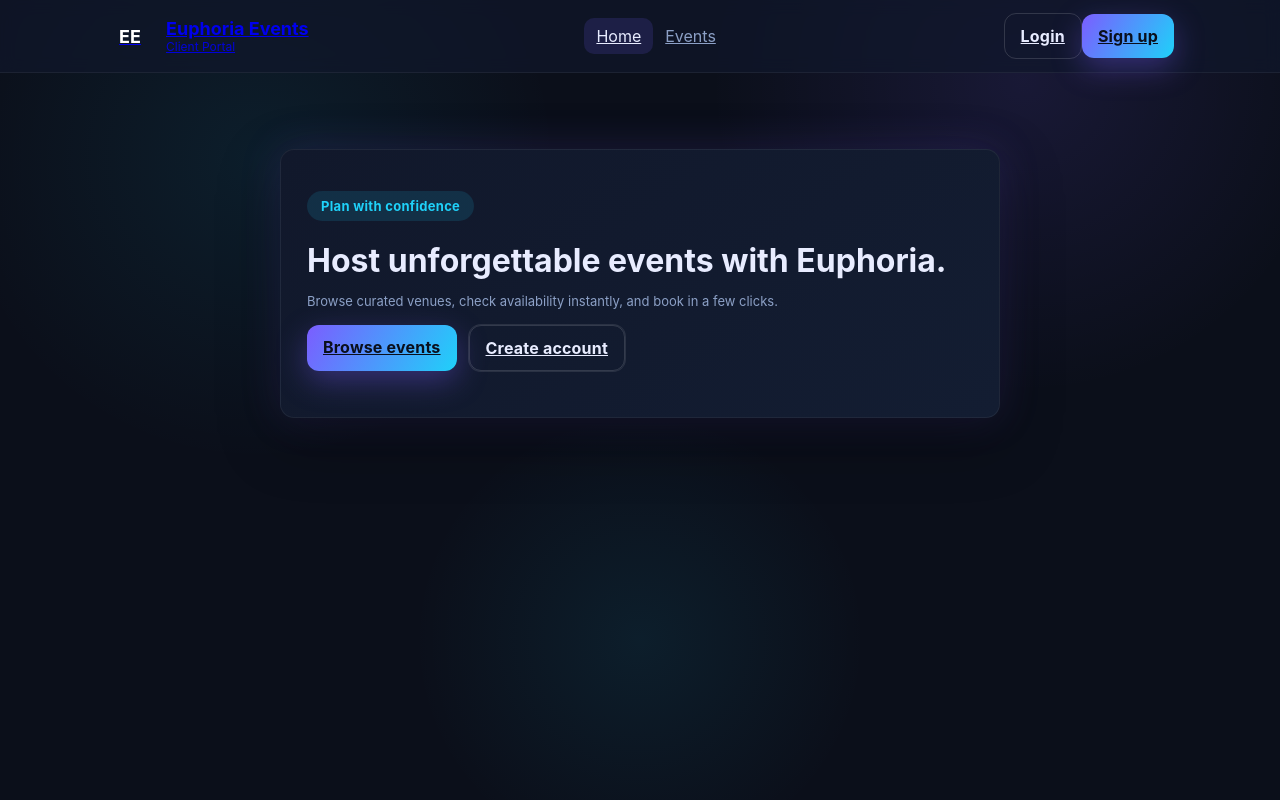
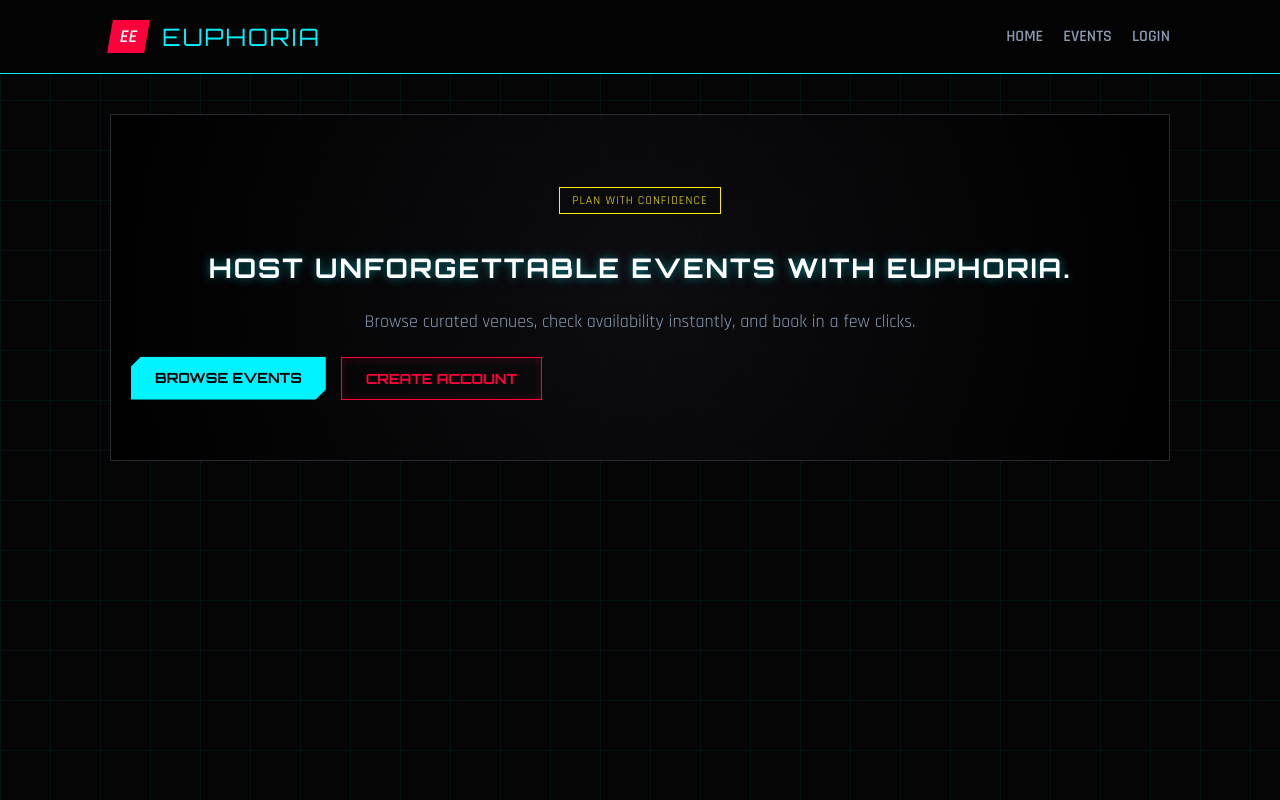
Before and after one commit to Shirincode-dot/event-management-system-project, a React (Vite) app in the folder event-management-client/: page / in a window 1280 px wide. Built offline with nearby package versions, Linux system fonts and the light colour scheme.

Commit message:
updated css styling, navbar, removed reduntant App.jsx and App.css

```diff
--- a/event-management-client/src/components/Navbar.jsx
+++ b/event-management-client/src/components/Navbar.jsx
@@ -1,41 +1,45 @@
-import { Link, useLocation, useNavigate } from 'react-router-dom';
+import { Link, useNavigate } from 'react-router-dom';
 import { useAuth } from '../context/AuthContext';
 
 export default function Navbar() {
-  const { isAuthed, user, logout } = useAuth();
-  const loc = useLocation();
+  const { user, logout } = useAuth();
   const nav = useNavigate();
 
-  const active = (p) => loc.pathname === p ? 'active' : '';
+  const handleLogout = () => {
+    logout();
+    nav('/');
+  };
 
   return (
-    <header className="nav">
-      <div className="nav-inner">
+    <header className="header">
+      <div className="header-inner">
+        {/* updated logo */}
         <Link to="/" className="brand">
           <div className="brand-badge">EE</div>
-          <div>
-            <div className="brand-title">Euphoria Events</div>
-            <div className="brand-sub">Client Portal</div>
-          </div>
+          <span className="brand-title">EUPHORIA</span>
         </Link>
+
+        {/* updated nav links */}
         <nav className="nav-links">
-          <Link className={active('/')} to="/">Home</Link>
-          <Link className={active('/events')} to="/events">Events</Link>
-          {isAuthed && <Link className={active('/bookings')} to="/bookings">My Bookings</Link>}
-        </nav>
-        <div className="nav-actions">
-          {isAuthed ? (
+          <Link to="/">Home</Link>
+          <Link to="/events">Events</Link>
+
+          {user ? (
             <>
-              <span className="muted">Hi, {user?.username || 'Guest'}</span>
-              <button className="btn ghost" onClick={() => { logout(); nav('/'); }}>Logout</button>
+              <Link to="/bookings">My Bookings</Link>
+              {/* updated logout */}
+              <button
+                onClick={handleLogout}
+                className="btn ghost"
+                style={{ padding: '5px 15px', fontSize: '14px', marginLeft: '10px' }}
+              >
+                LOGOUT
+              </button>
             </>
           ) : (
-            <>
-              <Link className="btn ghost" to="/login">Login</Link>
-              <Link className="btn solid" to="/register">Sign up</Link>
-            </>
+            <Link to="/login">Login</Link>
           )}
-        </div>
+        </nav>
       </div>
     </header>
   );
--- a/event-management-client/src/index.css
+++ b/event-management-client/src/index.css
@@ -1,252 +1,220 @@
-:root{
-  --bg: #0b0f1a;
-  --panel: #11182b;
-  --panel-2: #131d32;
-  --accent: #7b5dff;
-  --accent-2: #1fd1f9;
-  --text: #e8ecff;
-  --muted: #8ca0c6;
-  --shadow: 0 20px 60px rgba(0,0,0,0.35);
-  --radius: 14px;
+/* import tech fonts */
+@import url('https://fonts.googleapis.com/css2?family=Orbitron:wght@400;700&family=Rajdhani:wght@400;600&display=swap');
+
+:root {
+  /* color palette */
+  --bg: #050505;              /* black */
+  --panel: #0f0f13;           /* dark gray */
+  --panel-border: #2a2a35;
+
+  --neon-cyan: #00f3ff;       /* main - cyan */
+  --neon-pink: #ff003c;       /* secondary - pink */
+  --neon-yellow: #ffee00;     /* yellow highlights */
+
+  --text-main: #e0e0e0;
+  --text-muted: #8b9bb4;
+
   --max-width: 1100px;
+  --glow-cyan: 0 0 10px rgba(0, 243, 255, 0.5);
+  --glow-pink: 0 0 10px rgba(255, 0, 60, 0.5);
 }
 
-/* Reset */
-*{box-sizing:border-box}
-html,body,#root{height:100%}
-body{
-  margin:0;
-  font-family: "Inter", "Segoe UI", Roboto, Arial, sans-serif;
-  background: radial-gradient(circle at 20% 20%, rgba(31,209,249,0.08), transparent 25%),
-              radial-gradient(circle at 80% 10%, rgba(123,93,255,0.12), transparent 25%),
-              radial-gradient(circle at 50% 80%, rgba(31,209,249,0.08), transparent 25%),
-              var(--bg);
-  color: var(--text);
-  -webkit-font-smoothing: antialiased;
-}
-/* Top header */
-.header {
-  background: linear-gradient(90deg, rgba(214,181,136,0.12), rgba(198,192,185,0.08));
-  border-bottom: 1px solid rgba(112,94,70,0.06);
-  padding: 18px 24px;
-  display:flex;
-  align-items:center;
-  justify-content:center;
-}
-.header-inner{
-  max-width: var(--max-width);
-  width:100%;
-  display:flex;
-  align-items:center;
-  justify-content:space-between;
-  gap:16px;
-  margin:0 auto;
+/* 2. global resets and bg */
+* { box-sizing: border-box; }
+
+body {
+  margin: 0;
+  height: 100vh;
+  background-color: var(--bg);
+  color: var(--text-main);
+  font-family: 'Rajdhani', sans-serif; /* changed font to Rajdhani (it looks cool) */
+  font-size: 18px;
+
+  /* background */
+  background-image:
+    linear-gradient(rgba(0, 243, 255, 0.05) 1px, transparent 1px),
+    linear-gradient(90deg, rgba(0, 243, 255, 0.05) 1px, transparent 1px);
+  background-size: 50px 50px;
 }
 
-/* Brand */
-.brand {
-  display:flex;
-  align-items:center;
-  gap:12px;
-}
-.brand-badge{
-  height:48px;
-  width:48px;
-  border-radius:10px;
-  background: linear-gradient(135deg,var(--gold),var(--earth));
-  display:flex;
-  align-items:center;
-  justify-content:center;
-  box-shadow: var(--card-shadow);
-  color:white;
-  font-weight:700;
-  font-size:18px;
-}
-.brand-title{
-  font-size:18px;
-  font-weight:700;
-  color:var(--coffee);
-}
-.brand-sub{
-  font-size:12px;
-  color:var(--earth);
-  opacity:0.9;
+/* typography */
+h1, h2, h3, .brand-title {
+  font-family: 'Orbitron', sans-serif; /* header font */
+  text-transform: uppercase;
+  letter-spacing: 2px;
+  color: white;
 }
 
-/* Container */
-.container{
-  max-width: var(--max-width);
-  margin: 28px auto;
-  padding: 0 18px;
+h1 {
+  text-shadow: var(--glow-cyan);
 }
 
-/* Tab navigation (clean pill) */
-.nav { background: rgba(17,24,43,0.7); border-bottom: 1px solid rgba(255,255,255,0.06); backdrop-filter: blur(8px); }
-.nav-inner { max-width: var(--max-width); margin:0 auto; padding:12px 16px; display:flex; align-items:center; gap:18px; justify-content:space-between; }
-.nav-links a { padding:8px 12px; border-radius:10px; color: var(--muted); }
-.nav-links a.active { background: rgba(123,93,255,0.15); color: var(--text); }
-
-.tabs {
-  display:flex;
-  gap:12px;
-  margin-bottom:22px;
-  justify-content:center;
-  align-items:center;
-  flex-wrap:wrap;
-}
-.tab {
-  padding:10px 16px;
-  border-radius:999px;
-  background:transparent;
-  border:1px solid rgba(112,94,70,0.06);
-  cursor:pointer;
-  font-weight:600;
-  color:var(--earth);
-  transition: all .18s ease;
-}
-.tab:hover{ transform:translateY(-2px) }
-.tab.active{
-  background: linear-gradient(90deg,var(--gold),var(--earth));
-  color:white;
-  box-shadow: 0 6px 20px rgba(112,94,70,0.12);
+/* header and nav */
+.header {
+  background: rgba(5, 5, 5, 0.9);
+  border-bottom: 1px solid var(--neon-cyan);
+  padding: 20px 0;
+  position: sticky;
+  top: 0;
+  z-index: 100;
+  backdrop-filter: blur(5px);
 }
 
-/* Grid */
-.grid{
-  display:grid;
-  grid-template-columns: 1fr 1fr;
-  gap:20px;
-}
-@media (max-width:900px){
-  .grid{ grid-template-columns: 1fr; }
+.header-inner {
+  max-width: var(--max-width);
+  margin: 0 auto;
+  padding: 0 20px;
+  display: flex;
+  justify-content: space-between;
+  align-items: center;
 }
 
-/* Card */
-.card{
-  background: linear-gradient(180deg, white, var(--muted));
-  border-radius: var(--radius);
-  padding:18px;
-  box-shadow: var(--card-shadow);
-  border: 1px solid rgba(112,94,70,0.04);
+.brand { display: flex; gap: 15px; align-items: center; text-decoration: none; }
+.brand-title { font-size: 24px; color: var(--neon-cyan); margin: 0; }
+.brand-badge {
+  background: var(--neon-pink);
+  color: white;
+  padding: 5px 10px;
+  font-weight: bold;
+  transform: skew(-10deg); /* angled badge */
 }
-.card h3{ margin:0 0 12px 0; color:var(--earth) }
 
-/* Booking list */
-.booking-list{ display:flex; flex-direction:column; gap:12px; }
-.booking-item{
-  display:flex;
-  align-items:center;
-  justify-content:space-between;
-  padding:12px;
-  border-radius:10px;
-  background: linear-gradient(180deg, rgba(198,192,185,0.03), transparent);
-  border:1px solid rgba(112,94,70,0.03);
+/* nav links */
+.nav-links { display: flex; gap: 20px; }
+.nav-links a {
+  color: var(--text-muted);
+  text-decoration: none;
+  font-weight: 700;
+  text-transform: uppercase;
+  transition: 0.3s;
+  font-size: 16px;
 }
-.booking-left{ display:flex; gap:12px; align-items:center; }
-.booking-meta{ font-size:14px; color:var(--coffee); }
-.booking-venue{ font-size:13px; color:rgba(66,39,1,0.8) }
-.booking-date{ font-size:13px; color:rgba(112,94,70,0.7) }
+.nav-links a:hover, .nav-links a.active {
+  color: var(--neon-cyan);
+  text-shadow: 0 0 8px var(--neon-cyan);
+}
 
-/* status pill */
-.pill{
-  padding:6px 10px;
-  border-radius:999px;
-  font-weight:600;
-  font-size:13px;
+/* layout and cards (for separate events etc) */
+.container {
+  max-width: var(--max-width);
+  margin: 40px auto;
+  padding: 0 20px;
 }
-.pill.pending{ background: rgba(214,181,136,0.14); color: var(--earth); border:1px solid rgba(214,181,136,0.18) }
-.pill.approved{ background: rgba(102,190,90,0.12); color: #166534; border:1px solid rgba(102,190,90,0.15) }
-.pill.rejected{ background: rgba(220,53,69,0.08); color: #991b1b; border:1px solid rgba(220,53,69,0.12) }
 
-/* actions */
-.actions{ display:flex; gap:8px; align-items:center; }
+.grid {
+  display: grid;
+  grid-template-columns: repeat(auto-fill, minmax(350px, 1fr));
+  gap: 30px;
+}
+
+.card {
+  background: var(--panel);
+  border: 1px solid var(--panel-border);
+  padding: 25px;
+  position: relative;
+
+  clip-path: polygon(
+    0 0,
+    100% 0,
+    100% calc(100% - 20px),
+    calc(100% - 20px) 100%,
+    0 100%
+  );
+
+  /* left-side border effect */
+  border-left: 4px solid var(--neon-cyan);
+  transition: transform 0.2s, box-shadow 0.2s;
+}
+
+.card:hover {
+  transform: translateY(-5px);
+  box-shadow: 0 10px 30px rgba(0, 243, 255, 0.1);
+  border-left-color: var(--neon-pink); /* hover effect - color shifting */
+}
+
+.card h3 { color: var(--neon-cyan); margin-top: 0; }
+
+/* buttons */
+.actions-row { display: flex; gap: 15px; margin-top: 20px; }
+
 .btn {
-  border:none;
-  cursor:pointer;
-  font-weight:700;
-  border-radius:12px;
-  padding:12px 16px;
-  transition: transform 0.15s ease, box-shadow 0.2s ease, background 0.2s ease;
-  letter-spacing:0.2px;
+  padding: 12px 24px;
+  font-family: 'Orbitron', sans-serif;
+  font-weight: 700;
+  font-size: 14px;
+  text-transform: uppercase;
+  cursor: pointer;
+  border: none;
+  clip-path: polygon(10px 0, 100% 0, 100% calc(100% - 10px), calc(100% - 10px) 100%, 0 100%, 0 10px);
+  transition: 0.3s;
+  text-decoration: none;
+  display: inline-block;
 }
+
+/* main button */
 .btn.solid {
-  background: linear-gradient(120deg, var(--accent), var(--accent-2));
-  color:#0a0f1c;
-  box-shadow: 0 10px 30px rgba(123,93,255,0.35);
+  background: var(--neon-cyan);
+  color: black;
+  box-shadow: 0 0 15px rgba(0, 243, 255, 0.4);
 }
+.btn.solid:hover {
+  background: white;
+  box-shadow: 0 0 25px rgba(255, 255, 255, 0.6);
+}
+
+/* secondary button */
 .btn.ghost {
   background: transparent;
-  border:1px solid rgba(255,255,255,0.14);
-  color: var(--text);
+  border: 1px solid var(--neon-pink);
+  color: var(--neon-pink);
+  clip-path: none;
+  border-radius: 0;
+  box-shadow: inset 0 0 10px rgba(255, 0, 60, 0.2);
 }
-.btn.neon:hover,
-.btn.neon-outline:hover { transform: translateY(-2px) scale(1.01); }
-.btn.neon-outline { box-shadow: 0 0 0 1px rgba(255,255,255,0.1); }
-.btn.approve{ background:linear-gradient(90deg,var(--gold),var(--earth)); color:white; }
-.btn.reject{ background:#e65b5b; color:white; }
-.btn.view{ background:transparent; border:1px solid rgba(112,94,70,0.08); color:var(--earth) }
-
-/* Small helper */
-.muted{ color:rgba(66,39,1,0.6); font-size:13px }
-
-/* Users list */
-.user-row{ display:flex; justify-content:space-between; padding:10px; border-radius:8px; background:white; border:1px solid rgba(112,94,70,0.03) }
-
-/* Footer note */
-.footer-note{ text-align:center; margin-top:28px; color:rgba(66,39,1,0.45); font-size:13px }
-
-.hero-cyber {
-  display:flex;
-  justify-content:center;
-  padding: 48px 0;
-}
-.glow-panel {
-  width:100%;
-  max-width: 720px;
-  background: linear-gradient(145deg, var(--panel), var(--panel-2));
-  border-radius: var(--radius);
-  padding: 28px 26px;
-  box-shadow: var(--shadow), 0 0 40px rgba(123,93,255,0.18);
-  border: 1px solid rgba(255,255,255,0.06);
-}
-.glow-panel h1 {
-  margin: 8px 0;
-  font-size: 32px;
-  line-height: 1.2;
-  color: var(--text);
-}
-.glow-panel .muted { color: var(--muted); margin-bottom: 16px; }
-
-.pill.neon-tag {
-  display:inline-block;
-  padding:7px 14px;
-  border-radius:999px;
-  background: rgba(31,209,249,0.12);
-  color: var(--accent-2);
-  font-weight:700;
-  letter-spacing:0.3px;
+.btn.ghost:hover {
+  background: var(--neon-pink);
+  color: white;
+  box-shadow: 0 0 20px var(--neon-pink);
 }
 
-.actions-row {
-  display:flex;
-  gap:12px;
-  margin: 14px 0 18px 0;
-  flex-wrap:wrap;
+/* forms */
+input {
+  width: 100%;
+  padding: 15px;
+  margin-bottom: 15px;
+  background: #000;
+  border: 1px solid var(--panel-border);
+  border-bottom: 2px solid var(--neon-cyan);
+  color: white;
+  font-family: 'Rajdhani', sans-serif;
+  font-size: 18px;
+}
+input:focus {
+  outline: none;
+  border-color: var(--neon-pink);
+  box-shadow: 0 0 15px rgba(255, 0, 60, 0.2);
 }
 
-.stat-row.thin {
-  display:flex;
-  gap:18px;
-  flex-wrap:wrap;
-  margin-top: 6px;
+/* hero section and utilities */
+.glow-panel {
+  text-align: center;
+  padding: 60px 20px;
+  border: 1px solid var(--panel-border);
+  background: radial-gradient(circle at center, rgba(15, 15, 19, 0.8), #000);
 }
-.stat-row.thin strong { display:block; font-size:16px; color: var(--text); }
-.stat-row.thin .muted { display:block; color: var(--muted); margin:0; }
 
-.card {
-  background: linear-gradient(160deg, rgba(17,24,43,0.95), rgba(19,29,50,0.95));
-  border-radius: var(--radius);
-  padding:18px;
-  box-shadow: var(--shadow);
-  border: 1px solid rgba(255,255,255,0.05);
+.pill {
+  display: inline-block;
+  padding: 5px 12px;
+  border: 1px solid var(--neon-yellow);
+  color: var(--neon-yellow);
+  font-size: 12px;
+  text-transform: uppercase;
+  letter-spacing: 1px;
+  margin-bottom: 15px;
 }
+
+.muted { color: var(--text-muted); line-height: 1.6; }
+
+/* loader */
+.loader { color: var(--neon-cyan); font-family: 'Orbitron'; text-align: center; margin-top: 50px;}
--- a/event-management-client/src/pages/App.css
+++ /dev/null
@@ -1,54 +0,0 @@
-/*
-   Global Reset & Base Styling */
-
-body {
-  background: #f5f7fa;
-  margin: 0;
-  padding: 0;
-  font-family: Inter, Arial, sans-serif;
-}
-
-/*
-        Buttons */
-
-button {
-  padding: 8px 15px;
-  border: 1px solid #ced4da;
-  border-radius: 4px;
-  cursor: pointer;
-  background-color: #ffffff;
-  transition: background-color 0.2s;
-}
-
-button:hover {
-  background-color: #e9ecef;
-}
-
-/* Special action buttons */
-button[style*="background-color: green"],
-button[style*="background-color: red"],
-button[style*="background-color: #007bff"] {
-  border: none !important;
-  font-weight: bold;
-  color: white !important;
-}
-
-/*
-        Input Fields */
-
-input[type="text"],
-input[type="date"],
-select {
-  padding: 8px;
-  border: 1px solid #ced4da;
-  border-radius: 4px;
-}
-
-/*
-        Dashboard Layout */
-
-.dashboard-container {
-  max-width: 1200px;
-  margin: auto;
-  padding: 40px;
-}
```
Also changed, not shown: event-management-client/src/pages/App.jsx (deleted, +0 -34 lines).
